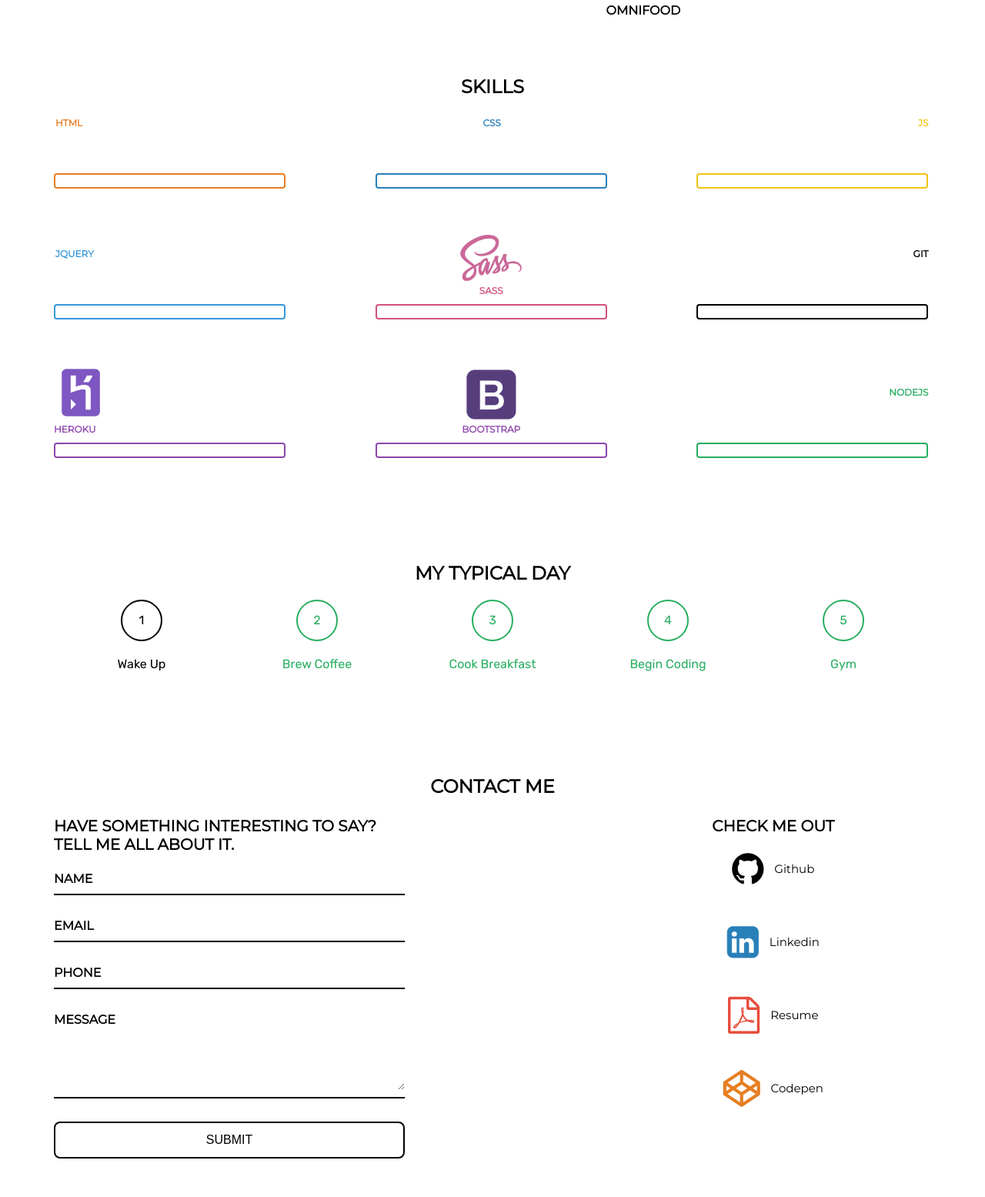
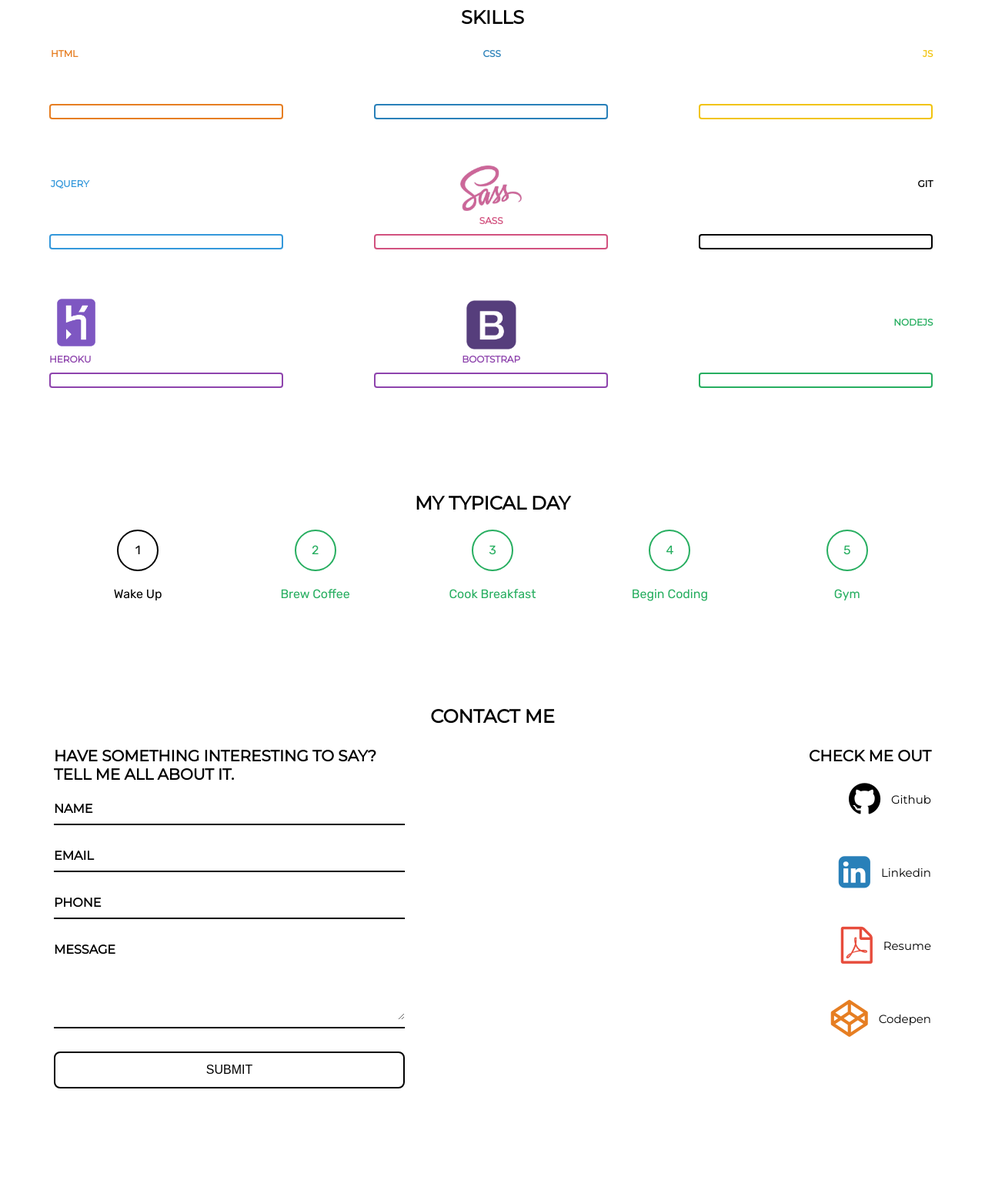
Before and after one commit to ilitvak/ilitvak.github.io, a PHP site: page / in a window 1280 px wide. Shown: the part 1110-2665 px from the top of the page at 77% size. After the commit the page ends 2524 px from the top, so only its background shows below. Run offline with PHP 8.4, Linux system fonts and the light colour scheme; some libraries are stand-ins or nearby versions.

Commit message:
made all sections % widths and changed footer section orientation slightly

```diff
--- a/index.html
+++ b/index.html
@@ -185,12 +174,18 @@
                             </div>
                         </a>
                     </div>
+                    <h3>
+                        <a href="http://todos-irwin.herokuapp.com/" target="_blank">
+                            Self Destructing To-Do-List
+                        </a>
+                    </h3>
+                </div>
             </div>
 
         </section>
 
         <section class="skills">
-            <div class="row clearfix">
+            <div class="clearfix">
 
                 <div class="row title">
                     <h2>Skills</h2>
@@ -221,7 +216,7 @@
                 </div>
             </div>
 
-            <div class="row clearfix">
+            <div class="clearfix">
 
                 <div class="grid-3 jquery">
                     <span class="icon-prog-jquery icons"></span>
@@ -248,7 +243,7 @@
                 </div>
             </div>
 
-            <div class="row clearfix">
+            <div class="clearfix">
                 <div class="grid-3 heroku">
                     <img src="assets/heroku-hd.png" class="icon" />
                     <h3>Heroku</h3>
@@ -280,11 +275,11 @@
 
         <section class="about-me">
 
-            <div class="row title">
+            <div class="title">
                 <h2>My Typical Day</h2>
             </div>
 
-            <div class="row">
+            <div class="timeline">
                 <div class="about-me-grid-container clearfix">
                     <ul class="progress-bar clearfix">
                         <li class="grid-5">Wake Up</li>
--- a/stylesheets/style.css
+++ b/stylesheets/style.css
@@ -264,7 +264,7 @@ nav {
 }
 
 .box-1:hover img, .box-2:hover {
-    transform: scale(1.37);
+    transform: scale(1.05);
 }
 
 .box-2 {
@@ -342,7 +342,7 @@ nav {
 }
 
 .big-overlay {
-    height: 477px;
+    height: 100%;
 }
 
 /* --------------------------------------- */
@@ -351,8 +351,8 @@ nav {
 
 .skills {
     position: relative;
-    width: 100%;
-    margin: 75px 0;
+    width: 90%;
+    margin: 75px auto;
 }
 
 .skills .title h2 {
@@ -566,9 +566,17 @@ nav {
 /* About Me Section */
 /* --------------------------------------- */
 
+section.about-me {
+    width: 90%;
+    margin: 0 auto;
+}
+
 .about-me-grid-container {
-    width: 100%;
     margin-bottom: 75px;
+}
+
+.timeline {
+    margin: 0 auto;
 }
 
 .progress-bar li {
@@ -646,14 +654,14 @@ nav {
 
 footer {
     position: relative;
-    width: 100%;
+    width: 90%;
+    margin: 0 auto;
 }
 
 footer .title {
     content: "Contact Me";
     display: block;
     margin-bottom: 20px;
-    text-align: center;
 }
 
 footer .footer-info h3 {
@@ -668,6 +676,7 @@ form {
 
 .form-container {
     width: 40%;
+    margin-right: 20%;
     text-align: center;
     float: left;
 }
@@ -771,24 +780,24 @@ label {
 /* Social icons */
 
 .social-icons-container {
-    width: 47%;
+    width: 40%;
     padding-left: 11%;
-    text-align: center;
     float: right;
 }
 
 .social-icons-container .title h3 {
     font-size: 20px;
+    text-align: right;
 }
 
 .social-icons-container ul {
     margin-top: 15px;
-    text-align: center;
 }
 
 .social-icons-container li {
     margin-bottom: 50px;
     list-style-type: none;
+    text-align: right;
 }
 
 .social-icons-container a {
```
Also changed, not shown: other parts of index.html (+21 -32 lines), assets/ToDoList.png (deleted), assets/bloc-jam.png (deleted), assets/bloc-jams.png (deleted), assets/body-by-you-x.png (deleted), assets/budget-app-x-ps.jpg (added), assets/cucumberme-x-ps.jpg (added), assets/cucumberme.png (deleted), assets/dice-game-x-ps.jpg (added), assets/pomodoro-timer-x-ps.jpg (added), assets/self-destruct-x-ps.jpg (added), 6 other files. Lines whose indentation alone changed are shown as unchanged.
